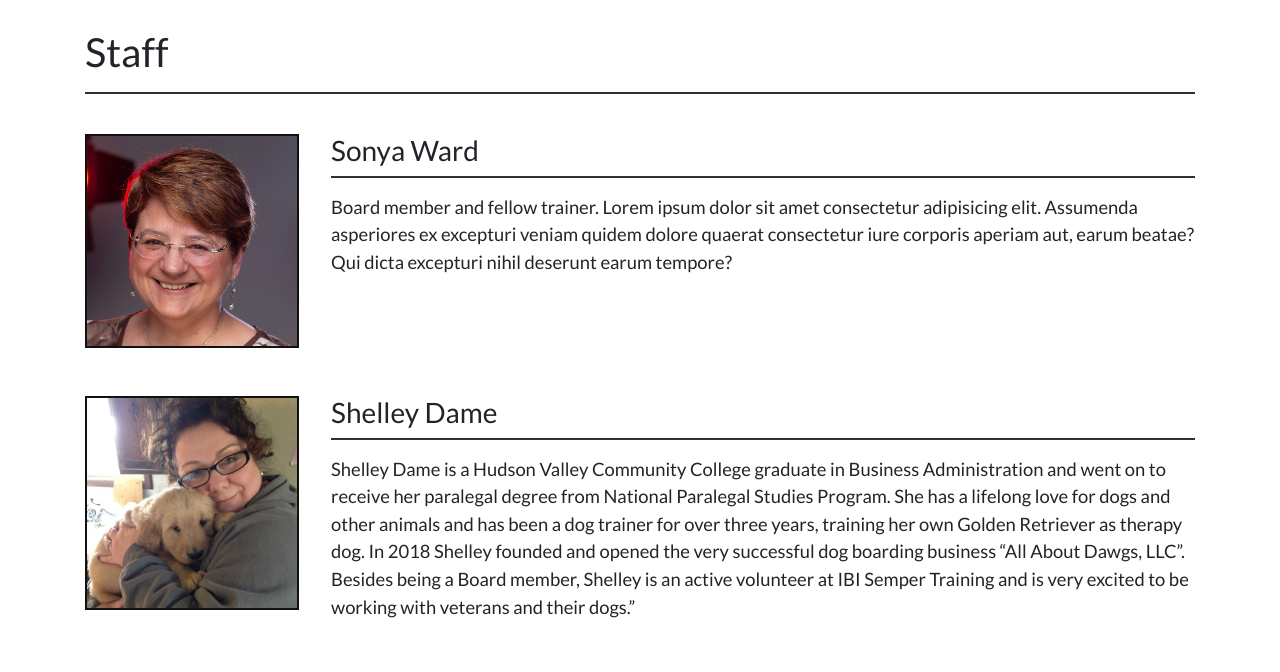
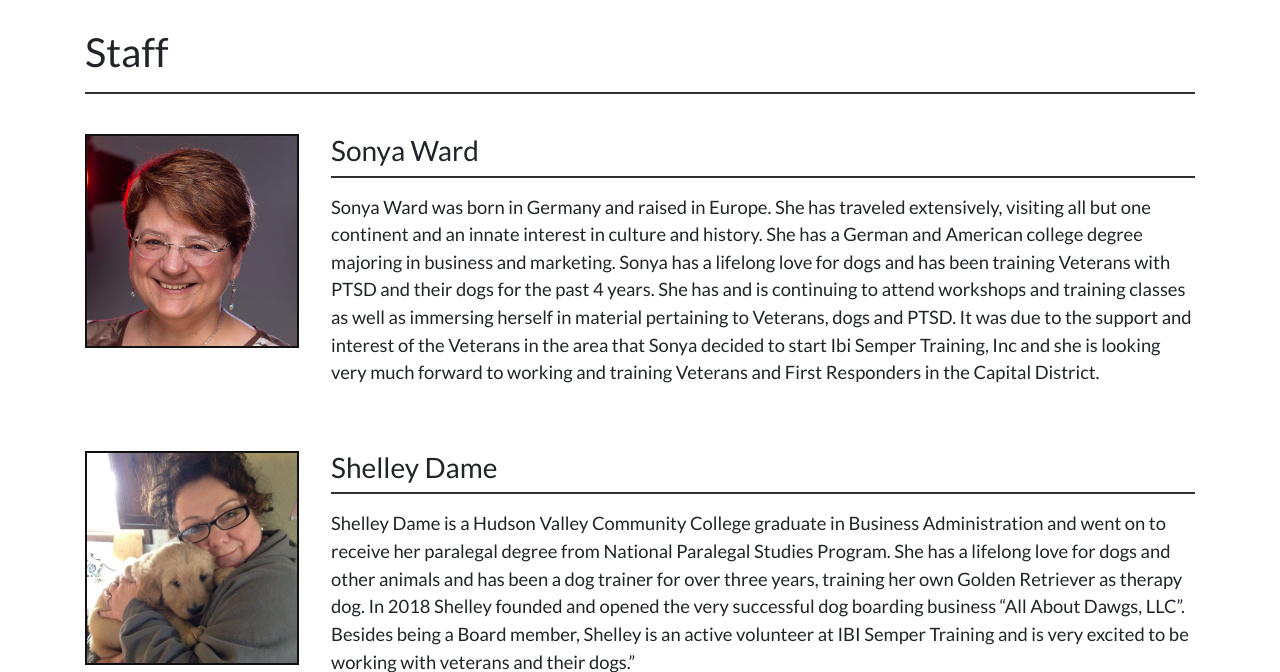
Before and after one commit to chrisdav6/ibiSemperTraining, a PHP site: page /staff.php in a window 1280 px wide. Shown: the part 132-804 px from the top of the page. Run offline with PHP 8.4, Linux system fonts and the light colour scheme; some libraries are stand-ins or nearby versions.

Commit message:
Updated Sonya's bio

```diff
--- a/staff.php
+++ b/staff.php
@@ -45,7 +45,8 @@
         <div class="staffContent">
           <h3>Sonya Ward</h3>
           <hr>
-          <p>Board member and fellow trainer. Lorem ipsum dolor sit amet consectetur adipisicing elit. Assumenda asperiores ex excepturi veniam quidem dolore quaerat consectetur iure corporis aperiam aut, earum beatae? Qui dicta excepturi nihil deserunt earum tempore?</p>
+          <p>Sonya Ward was born in Germany and raised in Europe. She has traveled extensively, visiting all but one continent and an innate interest in culture and history. She has a German and American college degree majoring in business and marketing. Sonya has a lifelong love for dogs and has been training Veterans with PTSD and their dogs for the past 4 years. She has and is continuing to attend workshops and training classes as well as immersing herself in material pertaining to Veterans, dogs and PTSD. It was due to the support and interest of the Veterans in the area that Sonya decided to start Ibi Semper Training, Inc and she is looking very much forward to working and training Veterans and First Responders in the Capital District.
+          </p>
         </div>
       </div>
 
```
